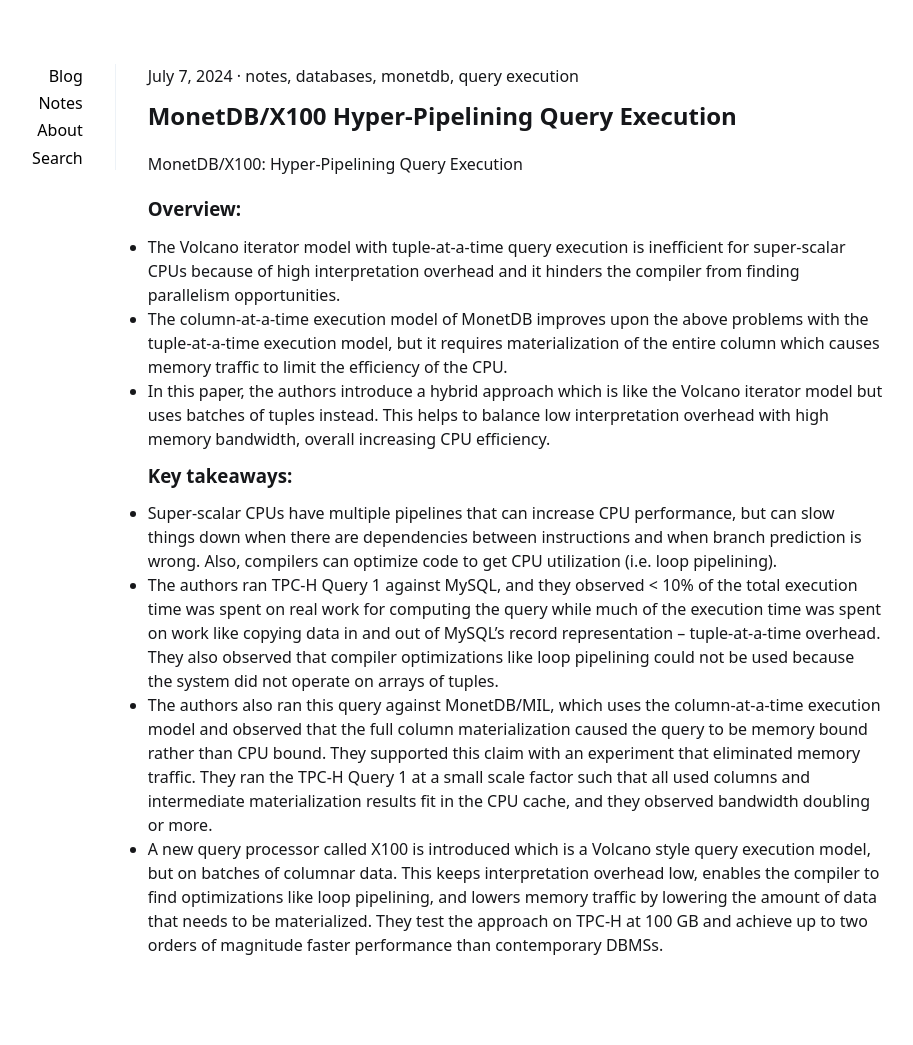
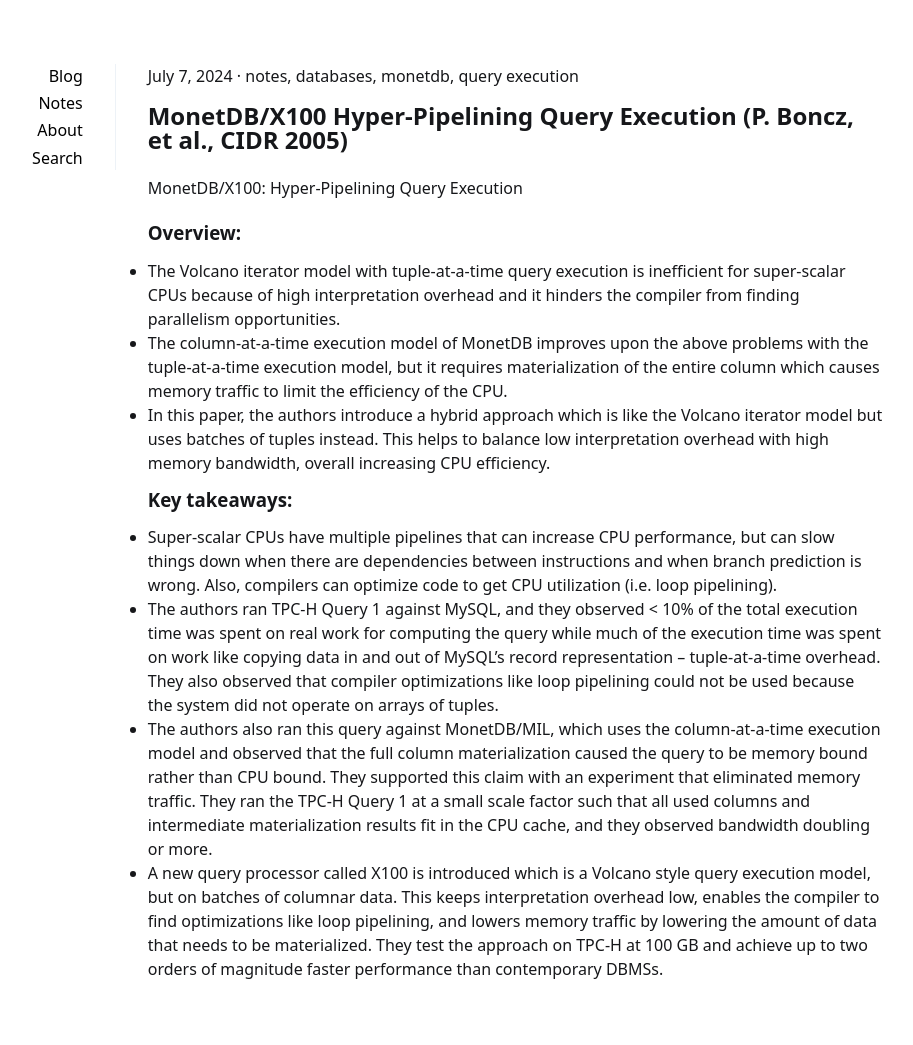
Before and after one commit to bodowd/bodowd.github.io, a Jekyll site: the page built from _notes/2024-07-07-monetdbx100.md, in a window 1280 px wide. Shown: the whole page, without its empty margins (205-1118 px from the left). Built offline with Jekyll 4.4.1, drawn with Linux system fonts in a browser that asks for light colours; before the commit the page ends 1021 px from its top, so only the background shows below that.

```diff
--- a/_notes/2024-07-07-monetdbx100.md
+++ b/_notes/2024-07-07-monetdbx100.md
@@ -1,6 +1,6 @@
 ---
 layout: post
-title: MonetDB/X100 Hyper-Pipelining Query Execution
+title: MonetDB/X100 Hyper-Pipelining Query Execution (P. Boncz, et al., CIDR 2005)
 description: ""
 summary: ""
 tags: [notes, databases, monetdb, query execution]
```
